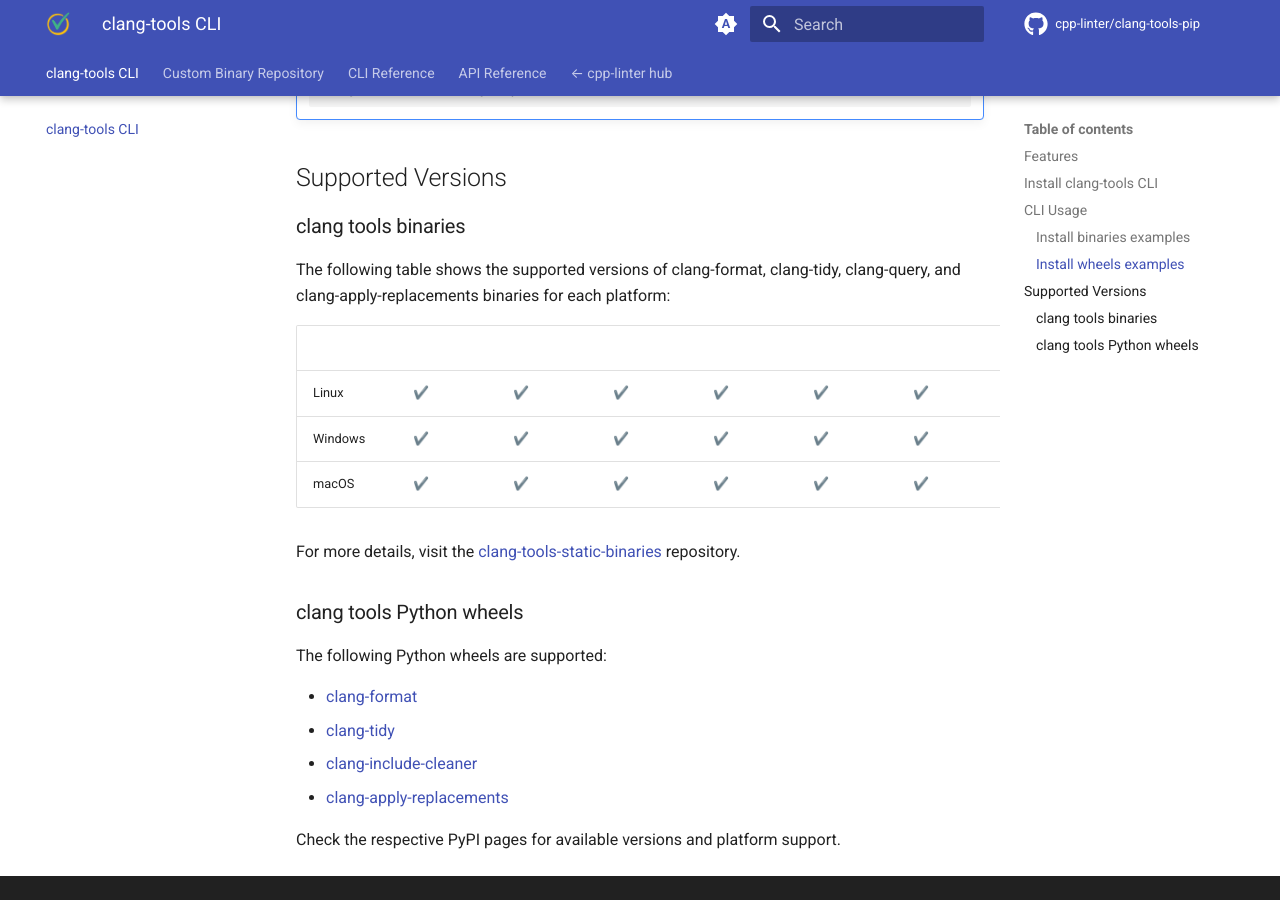
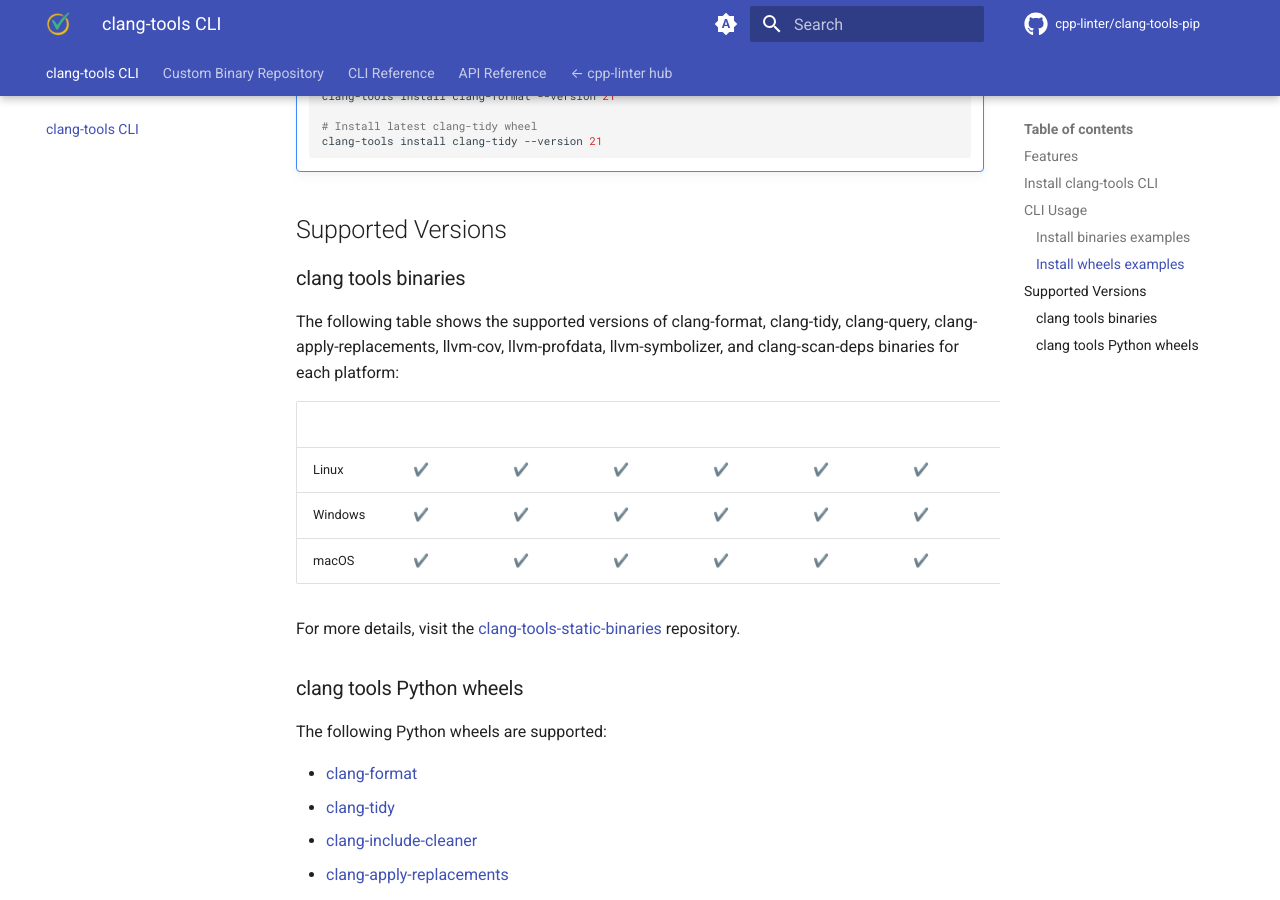
Before and after one commit to cpp-linter/clang-tools-pip, an MkDocs documentation site: the page built from docs/index.md, in a window 1280 px wide and 900 px high, scrolled down 2792 px. Built offline with MkDocs 1.6.1 and Material for MkDocs 9.7.7, drawn with Linux system fonts in a browser that asks for light colours; comment, search, counter and statistics services are not loaded; some of the changed text lies outside the part shown.

Commit message:
chore: update MIN_VERSION to 12 and update docs
- Bump MIN_VERSION from 11 to 12 (latest release only supports 12+)
- Add new tools to README and docs: llvm-cov, llvm-profdata,
  llvm-symbolizer, clang-scan-deps
- Update LLVM version range from 11-22 to 12-22 in docs
- Remove LLVM 11 column from supported versions table
- Update usage.md default tag to 2026.06.29-ae206185

```diff
--- a/clang_tools/__init__.py
+++ b/clang_tools/__init__.py
@@ -16,6 +16,6 @@
 binary_tag = os.getenv("CLANG_TOOLS_TAG", "2026.06.29-ae206185")
 
 #: The minimum major version supported by the static binary builds.
-MIN_VERSION = 11
+MIN_VERSION = 12
 #: The maximum major version supported by the static binary builds.
 MAX_VERSION = 22
--- a/docs/index.md
+++ b/docs/index.md
@@ -6,7 +6,8 @@
 [![Downloads](https://img.shields.io/pypi/dw/clang-tools)](https://pypistats.org/packages/clang-tools)
 
 Easily install `clang-format`, `clang-tidy`, `clang-query`,
-`clang-apply-replacements`, and `clang-include-cleaner` static binaries or
+`clang-apply-replacements`, `clang-include-cleaner`, `llvm-cov`,
+`llvm-profdata`, `llvm-symbolizer`, and `clang-scan-deps` static binaries or
 Python wheels using the `clang-tools` CLI.
 
 !!! important
@@ -20,11 +21,11 @@
 
 ## Features
 
-- Install `clang-format`, `clang-tidy`, `clang-query`, `clang-apply-replacements`, and `clang-include-cleaner` via a single `clang-tools` CLI.
+- Install `clang-format`, `clang-tidy`, `clang-query`, `clang-apply-replacements`, `clang-include-cleaner`, `llvm-cov`, `llvm-profdata`, `llvm-symbolizer`, and `clang-scan-deps` via a single `clang-tools` CLI.
 - Supports both **static binaries** (standalone executables) and **Python wheels** (installed via pip).
 - Automatically uses static binaries when available; falls back to wheels if not.
 - Works on Linux, macOS, and Windows (x86_64 and ARM64).
-- Choose a specific LLVM version (11–22) or install the latest.
+- Choose a specific LLVM version (12–22) or install the latest.
 - Install only the tools you need with `--tool`.
 - Uses SHA512 checksums to verify downloaded binaries.
 - Creates unversioned symlinks (e.g., `clang-format`) alongside versioned binaries (`clang-format-18`) for convenience.
@@ -123,14 +124,15 @@
 ### clang tools binaries
 
 The following table shows the supported versions of clang-format,
-clang-tidy, clang-query, and clang-apply-replacements binaries
+clang-tidy, clang-query, clang-apply-replacements, llvm-cov,
+llvm-profdata, llvm-symbolizer, and clang-scan-deps binaries
 for each platform:
 
-| Platform | 22 | 21 | 20 | 19 | 18 | 17 | 16 | 15 | 14 | 13 | 12 | 11 |
-|----------|----|----|----|----|----|----|----|----|----|----|----|----|
-| Linux | ✔️ | ✔️ | ✔️ | ✔️ | ✔️ | ✔️ | ✔️ | ✔️ | ✔️ | ✔️ | ✔️ | ✔️ |
-| Windows | ✔️ | ✔️ | ✔️ | ✔️ | ✔️ | ✔️ | ✔️ | ✔️ | ✔️ | ✔️ | ✔️ | ✔️ |
-| macOS | ✔️ | ✔️ | ✔️ | ✔️ | ✔️ | ✔️ | ✔️ | ✔️ | ✔️ | ✔️ | ✔️ | ✔️ |
+| Platform | 22 | 21 | 20 | 19 | 18 | 17 | 16 | 15 | 14 | 13 | 12 |
+|----------|----|----|----|----|----|----|----|----|----|----|----|
+| Linux | ✔️ | ✔️ | ✔️ | ✔️ | ✔️ | ✔️ | ✔️ | ✔️ | ✔️ | ✔️ | ✔️ |
+| Windows | ✔️ | ✔️ | ✔️ | ✔️ | ✔️ | ✔️ | ✔️ | ✔️ | ✔️ | ✔️ | ✔️ |
+| macOS | ✔️ | ✔️ | ✔️ | ✔️ | ✔️ | ✔️ | ✔️ | ✔️ | ✔️ | ✔️ | ✔️ |
 
 For more details, visit the
 [clang-tools-static-binaries](https://github.com/cpp-linter/clang-tools-static-binaries)
```
Also changed, not shown: README.md (+7 -3 lines), docs/usage.md (+2 -2 lines).
